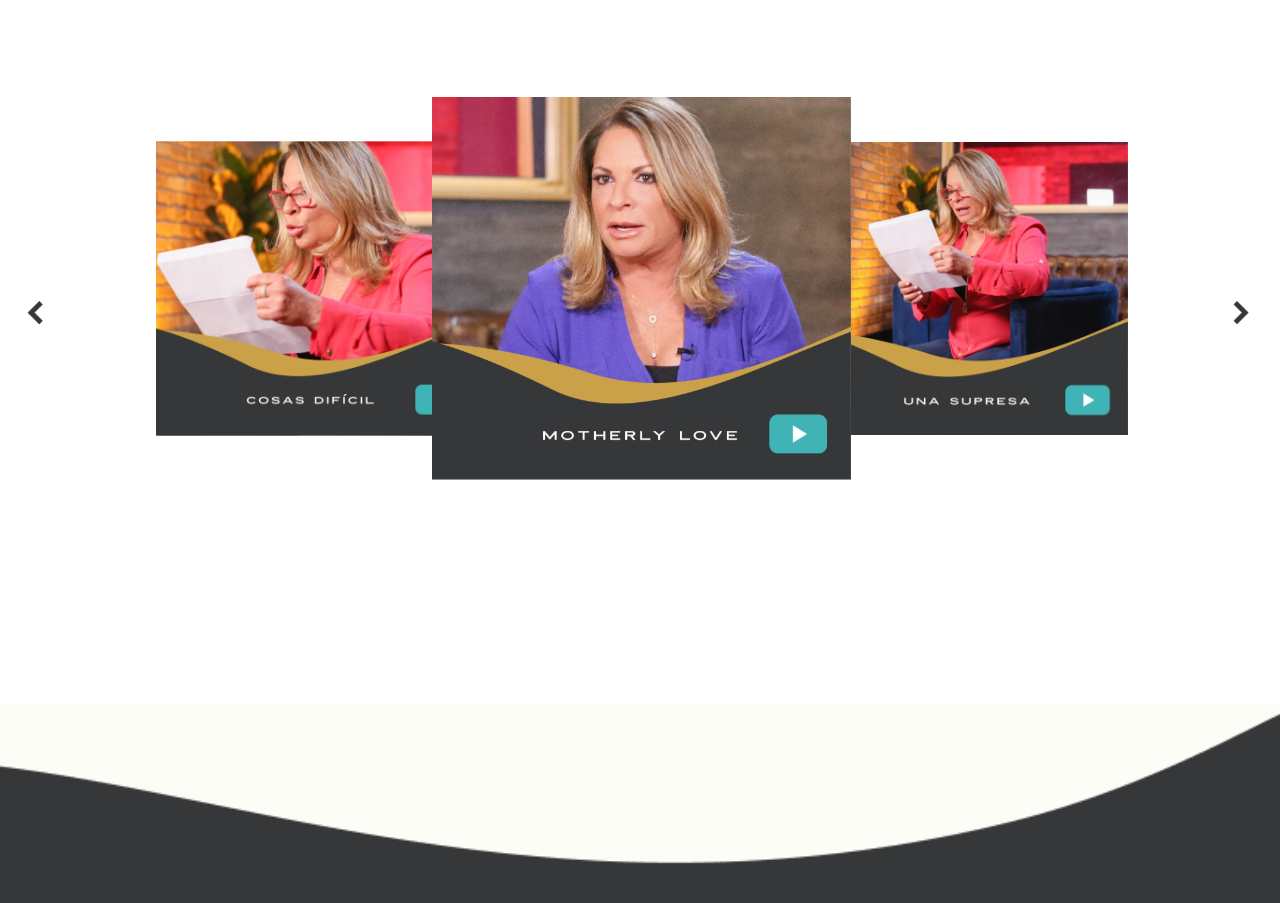
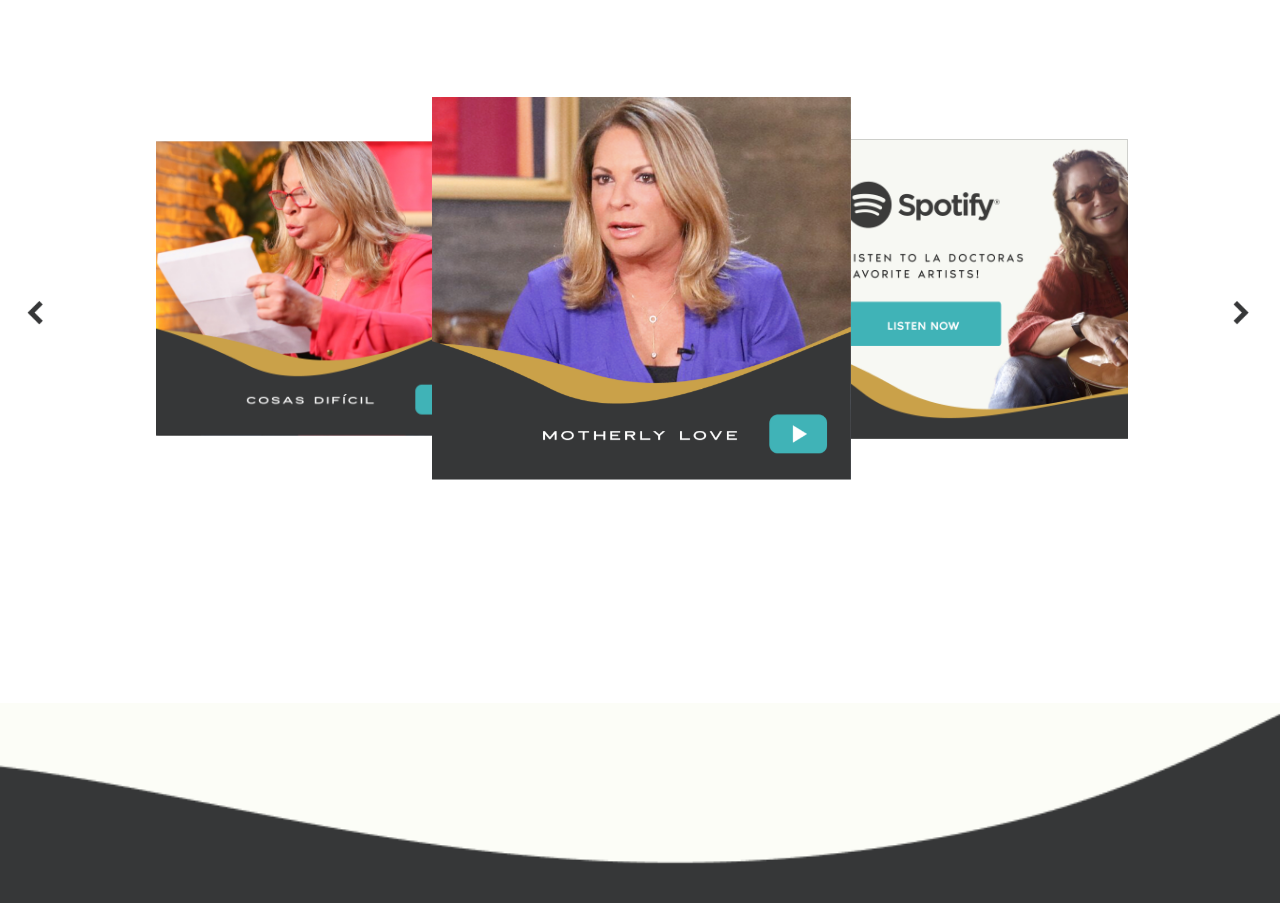
Before and after one commit to nickborbe/caso-client-landing-temp, a React (Create React App) app: page / in a window 1280 px wide. Shown: the part 1100-2003 px from the top of the page. Built offline with nearby package versions, Linux system fonts and the light colour scheme.

Commit message:
first crouasel order

```diff
--- a/src/components/new-carousel/first-carousel.js
+++ b/src/components/new-carousel/first-carousel.js
@@ -36,17 +36,18 @@ class FirstCarousel extends Component {
         link: 'https://youtu.be/dr5SvcHe3Gk',
       },
       {
+        title: "one",
+        id: "videoOne",
+        src: "/images/thumb-spotify.png",
+        link: 'https://open.spotify.com/album/59XwLYUogq8eGRNQYc8OWu',
+      },
+      {
         title: "two",
         id: "videoTwo",
         src: "/images/thumb2.png",
         link: 'https://youtu.be/elphpwE3Z0o',
       },
-      {
-        title: "one",
-        id: "videoOne",
-        src: "/images/thumb-spotify.png",
-        link: 'https://open.spotify.com/album/59XwLYUogq8eGRNQYc8OWu',
-      },
+
       {
         title: "three",
         id: "videoThree",
```
